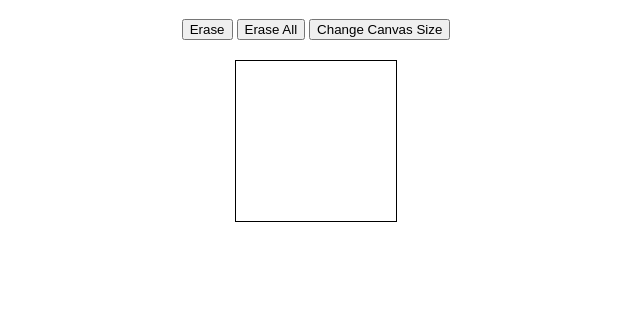
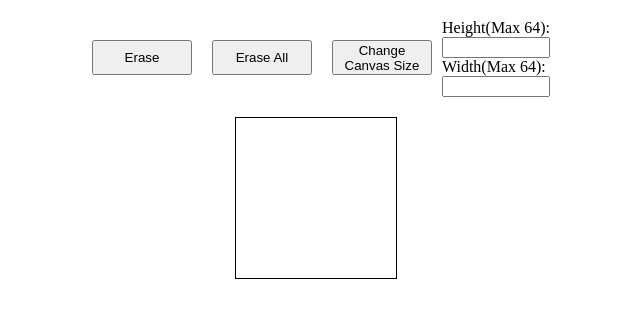
Before and after one commit to xincryptedx/sketch-box, a plain HTML site: page index.html in a window 1280 px wide. Shown: the part 69-386 px from the top of the page, without its empty margins (324-964 px from the left). Drawn offline with Linux system fonts and the light colour scheme.

Commit message:
Add input for canvas height and width to html & style

```diff
--- a/index.html
+++ b/index.html
@@ -14,6 +14,12 @@
                     <button id="drawEraseBtn">Erase</button>
                     <button id="eraseAllBtn">Erase All</button>
                     <button id="changeSizeBtn">Change Canvas Size</button>
+                    <div id="canvasControls">
+                        <label for="height">Height(Max 64):</label>
+                        <input type="number" id="height" name="height" min="1" max="64">
+                        <label for="width">Width(Max 64):</label>
+                        <input type="number" id="width" name="width" min="1" max="64">
+                    </div>
                 </div>
             <div class="boxContainer">
 
--- a/style.css
+++ b/style.css
@@ -8,8 +8,22 @@ h1{
     text-align: center;
 }
 
+button{
+    height: 35px;
+    width: 100px;
+    margin-left: 10px;
+    margin-right: 10px;
+}
+
 .controls{
+    display: flex;
     padding-bottom: 20px;
+    align-items: center;
+}
+
+#canvasControls{
+    display: flex;
+    flex-direction: column;
 }
 
 .boxContainer{
```
